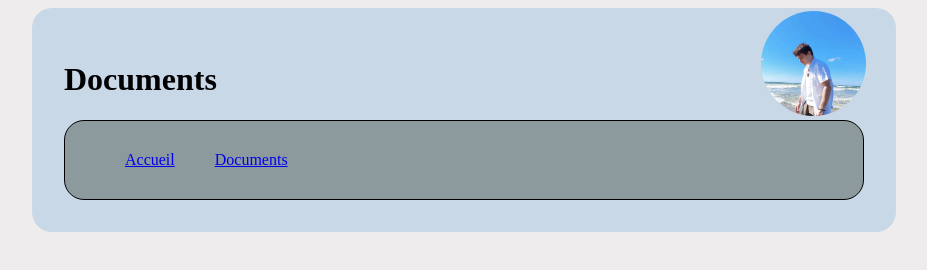
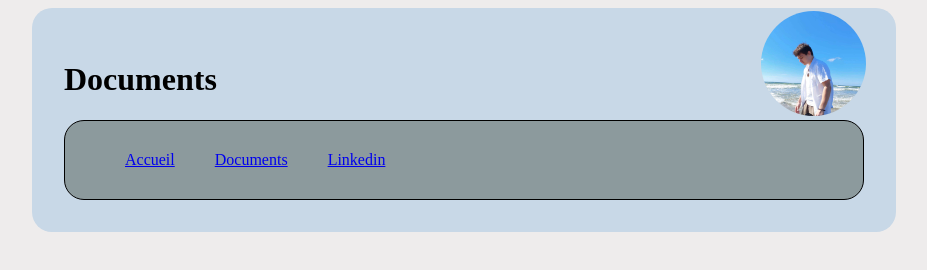
Before and after one commit to PhilippeMaillot/portfolio, a plain HTML site: page doc.html in a window 1280 px wide. Shown: the whole page, without its empty margins (176-1103 px from the left). Drawn offline with Linux system fonts and the light colour scheme.

Commit message:
linkedin

```diff
--- a/doc.html
+++ b/doc.html
@@ -14,6 +14,7 @@
         <ul class="nav-list">
                 <li><a href="index.html">Accueil</a><li>
                 <li><a href="doc.html">Documents</a><li>
+                    <li><a href= "https://www.linkedin.com/in/philippe-maillot-38a646254/" target="_blank" class="linkedin">Linkedin</a></li>
             </ul>
         </nav>
         <img src="photovillers.jpg" class="image-ronde">
```
